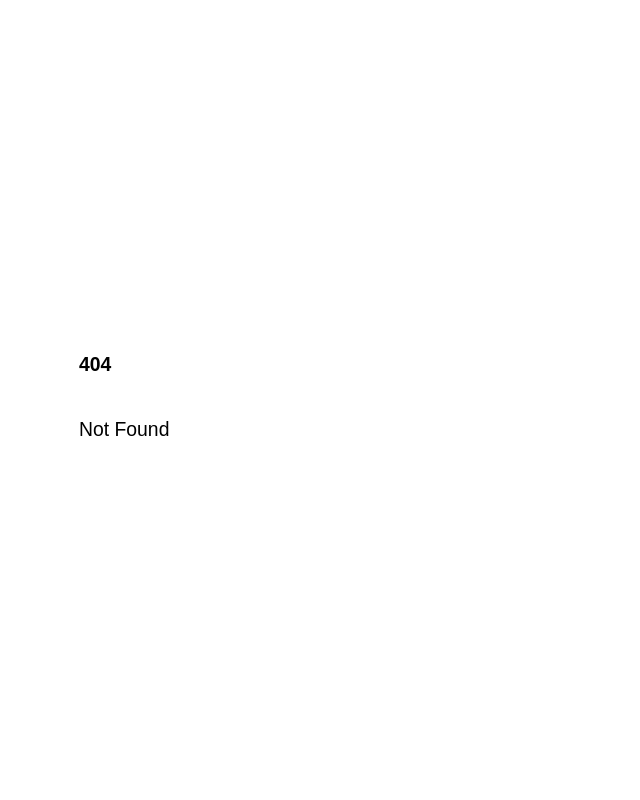
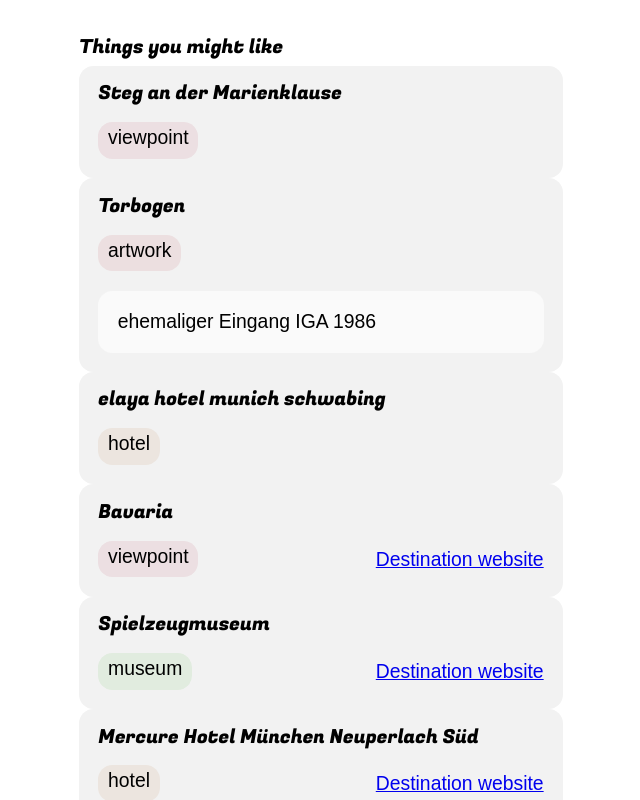
Before and after one commit to poleomanta/TRAlNS, a SvelteKit app in the folder src/frontend/: page /searchresults in a window 1280 px wide. Before the commit this address had no page. Shown: the top 800 px of the page, without its empty margins (319-959 px from the left). Built offline with nearby package versions, Linux system fonts and the light colour scheme; a web font is replaced by a local one.

Commit message:
added search result list

```diff
--- /dev/null
+++ b/src/frontend/src/components/Destination.svelte
@@ -0,0 +1,58 @@
+<script lang="ts">
+    import hash from "hash.js";
+    import type { Snippet } from "svelte";
+    import Tag from "./Tag.svelte";
+    import Row from "./Row.svelte";
+    import Subtitle from "./Subtitle.svelte";
+    import { DestinationModel } from "$lib/classes";
+
+    interface Props {
+        destination: DestinationModel;
+    }
+
+    let { destination }: Props = $props();
+</script>
+
+<div>
+    {#if destination.name}
+        <Subtitle>
+            {destination.name}
+        </Subtitle>
+
+        <Row spaceBetween={true}>
+            <Tag name={destination.tag} />
+            {#if destination.website}
+                <a href={destination.website}> Destination website </a>
+            {/if}
+        </Row>
+    {:else}
+        <Subtitle>
+            {destination.tag}
+        </Subtitle>
+        {#if destination.website}
+            <a href={destination.website}> Destination website </a>
+        {/if}
+    {/if}
+    {#if destination.description}
+        <div class="description">
+            {destination.description}
+        </div>
+    {/if}
+</div>
+
+<style lang="scss">
+    div {
+        all: unset;
+        height: auto;
+        padding: 1em 1em;
+        border-radius: 0.75em;
+        width: auto;
+        display: flex;
+        flex-direction: column;
+        gap: 1em;
+        background-color: hsl(0, 0%, 95%);
+    }
+    .description {
+        background-color: hsl(0, 0%, 98%);
+    }
+</style>
--- /dev/null
+++ b/src/frontend/src/components/Row.svelte
@@ -0,0 +1,27 @@
+<script lang="ts">
+  import type { Snippet } from "svelte";
+
+  interface Props {
+    children: Snippet;
+    spaceBetween?: boolean;
+  }
+
+  let { children, spaceBetween = false }: Props = $props();
+</script>
+
+<div class:spaceBetween>
+  {@render children()}
+</div>
+
+<style lang="scss">
+  div {
+    gap: 0.5em;
+    display: flex;
+    flex-direction: row;
+    width: 100%;
+  }
+  .spaceBetween {
+    justify-content: space-between;
+    align-items: center;
+  }
+</style>
--- a/src/frontend/src/components/Subtitle.svelte
+++ b/src/frontend/src/components/Subtitle.svelte
@@ -5,23 +5,22 @@
     children: Snippet;
   }
 
-  let {
-    children
-  }: Props = $props();
+  let { children }: Props = $props();
 </script>
+
+<h2>
+  {@render children()}
+</h2>
 
 <style lang="scss">
   h2 {
-    font-family: "Fugaz One", ;
+    font-family: "Fugaz One";
     font-style: normal;
     font-weight: 500;
     font-size: 1.1rem;
     margin: 0;
     max-width: 100%;
     hyphens: auto;
+    line-height: 1rem;
   }
 </style>
-
-<h2>
-  {@render children()}
-</h2>
--- /dev/null
+++ b/src/frontend/src/components/Tag.svelte
@@ -0,0 +1,31 @@
+<script lang="ts">
+    import hash from "hash.js";
+    import type { Snippet } from "svelte";
+
+    interface Props {
+        name: string;
+    }
+
+    let { name }: Props = $props();
+
+    let hue = $derived(
+        (parseInt(hash.sha1().update(name).digest("hex").slice(0, 2), 16) /
+            255) *
+            360,
+    );
+    let color = $derived(`hsl(${hue}, 25%, 90%)`);
+</script>
+
+<div style={`background-color:${color};`}>
+    {name}
+</div>
+
+<style lang="scss">
+    div {
+        all: unset;
+        height: 1.5em;
+        padding: 0.2em 0.5em;
+        border-radius: 0.75em;
+        width: auto;
+    }
+</style>
--- /dev/null
+++ b/src/frontend/src/lib/classes.ts
@@ -0,0 +1,17 @@
+export class DestinationModel {
+    name?: string;
+    tag: string;
+    description?: string;
+    website?: string;
+    lat: number;
+    lon: number;
+
+    constructor(name: string | undefined | null, tag: string, description: string | undefined | null, website: string | undefined | null, lat: number, lon: number) {
+        this.name = name !== null ? name : undefined;
+        this.tag = tag;
+        this.description = description !== null ? description : undefined;
+        this.website = website !== null ? website : undefined;
+        this.lat = lat;
+        this.lon = lon;
+    }
+}
--- /dev/null
+++ b/src/frontend/src/routes/search/+page.svelte
@@ -0,0 +1 @@
+hihihihi
--- /dev/null
+++ b/src/frontend/src/routes/searchresults/+page.svelte
@@ -0,0 +1,111 @@
+<script>
+    import { DestinationModel } from "$lib/classes";
+    import Destination from "../../components/Destination.svelte";
+    import Subtitle from "../../components/Subtitle.svelte";
+
+    const destinations = [
+        new DestinationModel(
+            "Steg an der Marienklause",
+            "viewpoint",
+            null,
+            null,
+            48.092589,
+            11.5502469,
+        ),
+        new DestinationModel(
+            "Torbogen",
+            "artwork",
+            "ehemaliger Eingang IGA 1986",
+            null,
+            48.1271504,
+            11.5384511,
+        ),
+        new DestinationModel(
+            "elaya hotel munich schwabing",
+            "hotel",
+            null,
+            null,
+            48.1833728,
+            11.5939383,
+        ),
+        new DestinationModel(
+            "Bavaria",
+            "viewpoint",
+            null,
+            "https://www.schloesser.bayern.de/deutsch/schloss/objekte/mu_ruhm.htm",
+            48.1306873,
+            11.5459393,
+        ),
+        new DestinationModel(
+            "Spielzeugmuseum",
+            "museum",
+            null,
+            "https://www.spielzeugmuseummuenchen.de/",
+            48.1366906,
+            11.5768793,
+        ),
+        new DestinationModel(
+            "Mercure Hotel München Neuperlach Süd",
+            "hotel",
+            null,
+            "https://all.accor.com/hotel/0792/index.de.shtml",
+            48.0920788,
+            11.6442332,
+        ),
+        new DestinationModel(
+            "Römischer Brunnen",
+            "attraction",
+            null,
+            null,
+            48.1506744,
+            11.5809644,
+        ),
+        new DestinationModel(
+            "Römischer Brunnen",
+            "attraction",
+            null,
+            null,
+            48.1505312,
+            11.581668,
+        ),
+        new DestinationModel(
+            "Museum Mineralogia München",
+            "museum",
+            "Besuchereingang: Marianne-von-Werefkin-Weg",
+            null,
+            48.1481129,
+            11.572363,
+        ),
+        new DestinationModel(
+            "Suite Novotel",
+            "hotel",
+            null,
+            "https://all.accor.com/hotel/5229/index.de.shtml",
+            48.1798572,
+            11.593399,
+        ),
+        new DestinationModel(
+            "Ibis München Parkstadt Schwabing",
+            "hotel",
+            null,
+            "https://all.accor.com/hotel/5239/index.de.shtml",
+            48.1796533,
+            11.5931791,
+        ),
+        new DestinationModel(
+            "Novotel München City",
+            "hotel",
+            null,
+            "https://all.accor.com/hotel/3280/index.de.shtml",
+            48.1293774,
+            11.589306,
+        ),
+    ];
+</script>
+
+<Subtitle>Things you might like</Subtitle>
+<div>
+    {#each destinations as d}
+        <Destination destination={d} />
+    {/each}
+</div>
```
Also changed, not shown: src/frontend/src/routes/+page.svelte (+10 -4 lines), 1 other file (tests, documents, lock files or other folders).
